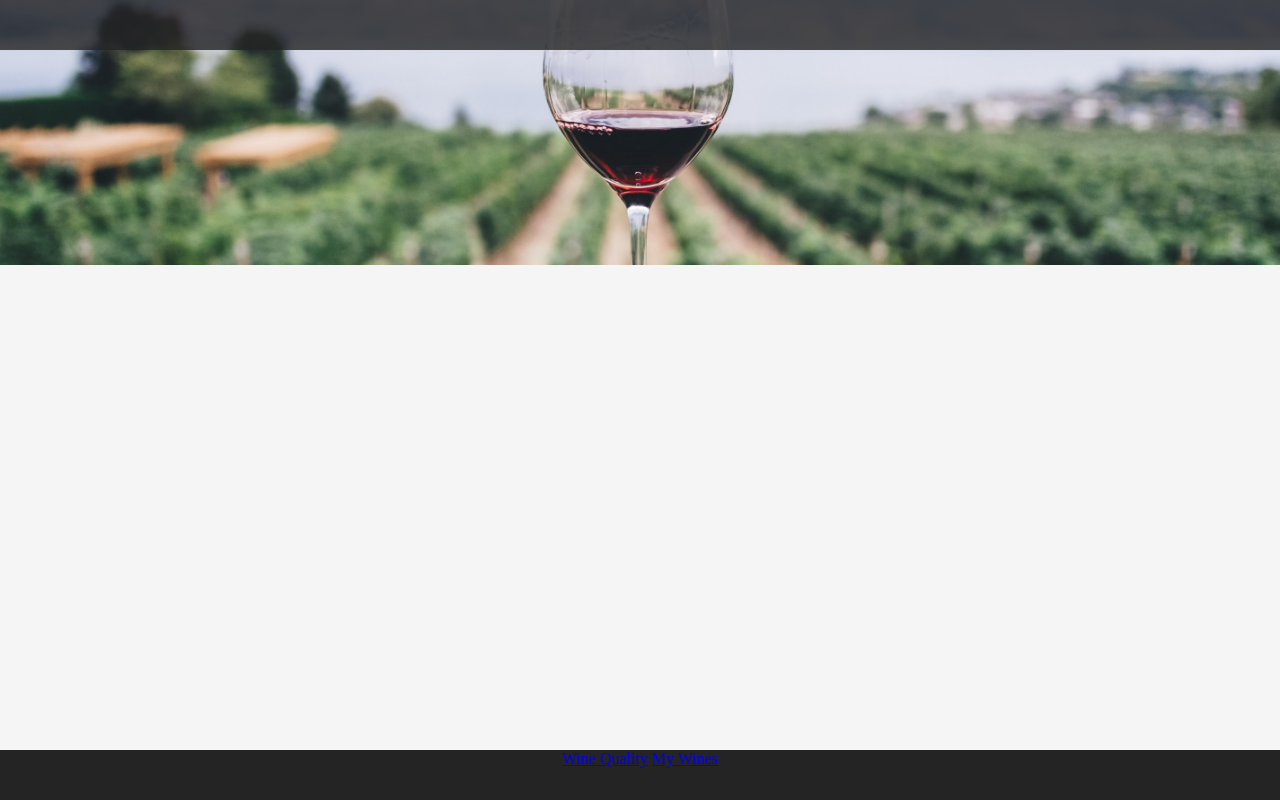
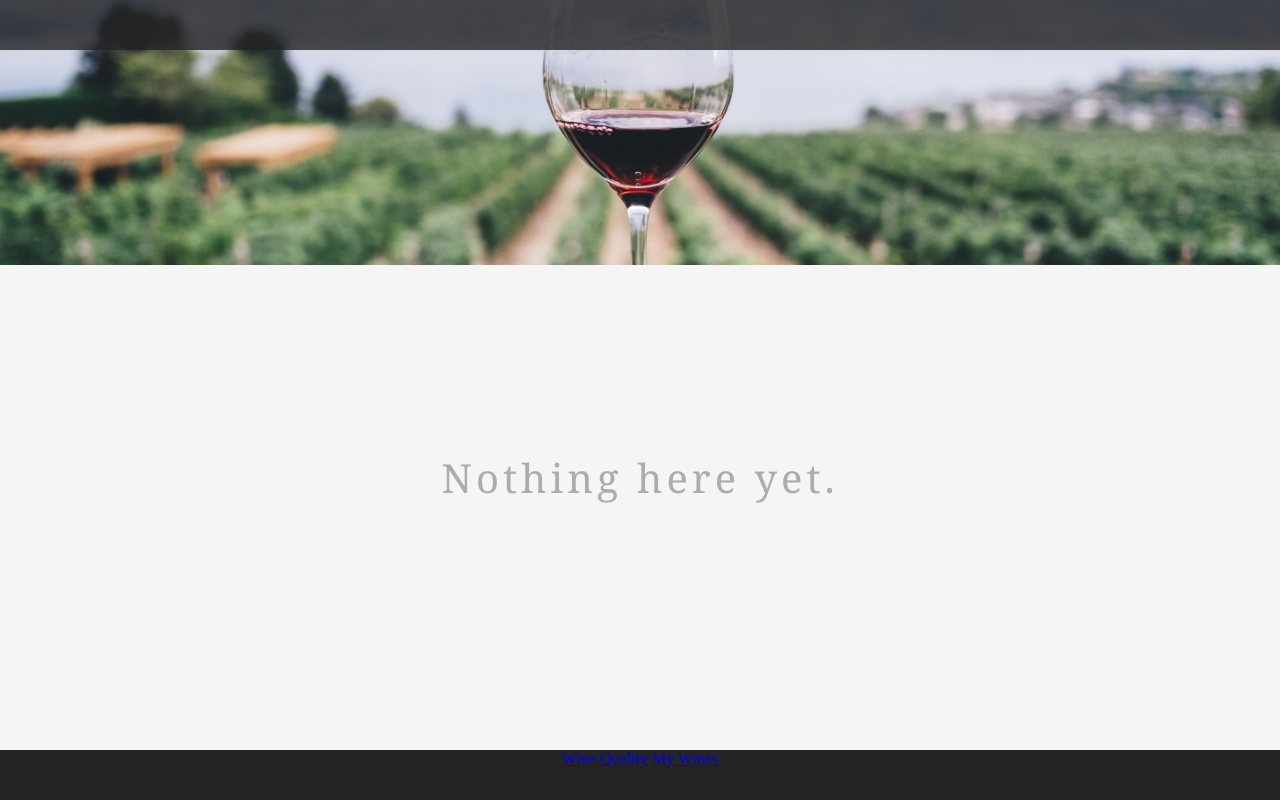
Before and after one commit to AlexDivivi/ai-demo, a React (Create React App) app: page /mywines in a window 1280 px wide. Built offline with nearby package versions, Linux system fonts and the light colour scheme.

Commit message:
work in progress

```diff
--- a/src/MyWines.js
+++ b/src/MyWines.js
@@ -81,6 +81,20 @@ const UserName = styled.h3`
   align-items: center;
 `
 
+const NothingMessage = styled.span`
+  font-size: 40px;
+  display: flex;
+  justify-content: center;
+  align-items: center;
+  margin-top: 400px;
+  @media only screen and (max-width: 375px) {
+    margin-top: 300px;
+  }
+  font-family: 'Noto Serif', serif;
+  letter-spacing: 0.1em;
+  color: rgba(100, 100, 100, 0.5);
+`
+
 export default class MyWines extends Component {
   renderWines() {
     return this.props.wines.map(item => (
@@ -105,8 +119,11 @@ export default class MyWines extends Component {
     return (
       <section>
         <SiteTopImg src="images/redwine.jpeg" alt="my-wines-cover" />
-
-        <Wrapper> {this.renderWines()}</Wrapper>
+        {this.props.wines.length > 0 ? (
+          <Wrapper> {this.renderWines()}</Wrapper>
+        ) : (
+          <NothingMessage>Nothing here yet.</NothingMessage>
+        )}
       </section>
     )
   }
```
